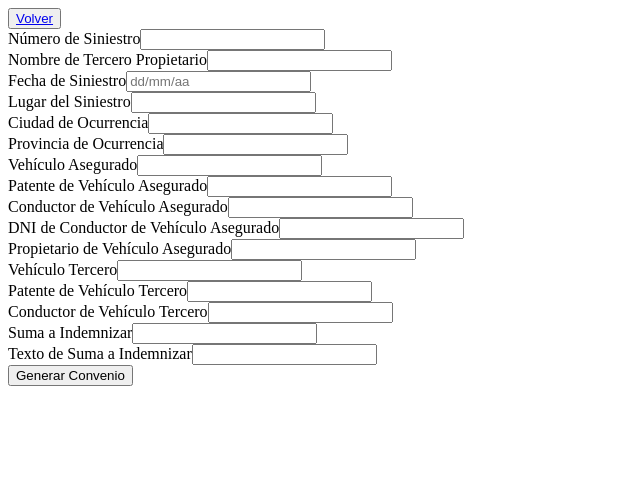
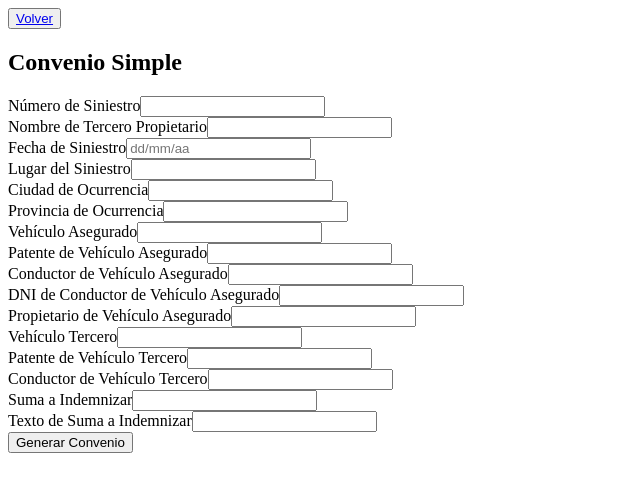
Before and after one commit to Augusto-Fernandez/generador-convenios, a React (Vite) app: page /#/convenio-simple in a window 1280 px wide. Shown: the top 492 px of the page, without its empty margins (0-640 px from the left). Built offline with nearby package versions, Linux system fonts and the light colour scheme.

Commit message:
Se hizo header

```diff
--- a/src/ui/components/ConvenioConHonorarios.jsx
+++ b/src/ui/components/ConvenioConHonorarios.jsx
@@ -1,5 +1,6 @@
 import { useForm } from "react-hook-form"
-import { Link } from "react-router-dom";
+
+import Header from "./Header.jsx";
 
 const ConvenioConHonorarios = () => {
     const { register, handleSubmit, formState: { errors } } = useForm();
@@ -14,9 +15,7 @@ const ConvenioConHonorarios = () => {
 
     return (
         <div>
-            <button>
-                <Link to="/">Volver</Link>
-            </button>
+            <Header title={"Convenios con Abogado"}/>
             <form onSubmit={handleSubmit(onSubmit)} className="border border-black">
                 <div>
                     <label>Número de Siniestro</label>
--- a/src/ui/components/ConvenioSimple.jsx
+++ b/src/ui/components/ConvenioSimple.jsx
@@ -1,5 +1,6 @@
 import { useForm } from "react-hook-form"
-import { Link } from "react-router-dom";
+
+import Header from "./Header.jsx";
 
 const ConvenioSimple = () => {
     const { register, handleSubmit, formState: { errors } } = useForm();
@@ -14,9 +15,7 @@ const ConvenioSimple = () => {
 
     return (
         <div>
-            <button>
-                <Link to="/">Volver</Link>
-            </button>
+            <Header title={"Convenio Simple"}/>
             <form onSubmit={handleSubmit(onSubmit)} className="border border-black">
                 <div>
                     <label>Número de Siniestro</label>
--- /dev/null
+++ b/src/ui/components/Header.jsx
@@ -0,0 +1,20 @@
+import { useLocation, Link } from "react-router-dom";
+
+const Header = ({title}) => {
+    const location = useLocation();
+
+    return (
+        <nav>
+            {
+                location.pathname !== "/" && (
+                    <button>
+                        <Link to="/">Volver</Link>
+                    </button>
+                )
+            }
+            <h1>{title}</h1>
+        </nav>
+    )
+};
+
+export default Header;
--- a/src/ui/components/Menu.jsx
+++ b/src/ui/components/Menu.jsx
@@ -1,8 +1,11 @@
 import { Link } from "react-router-dom";
+
+import Header from "./Header.jsx";
 
 const Menu = () => {
   return (
     <div>
+      <Header title={"Generador de Convenios"}/>
       <ul>
         <li>
           <Link to="/convenio-simple">Convenio Simple</Link>
```
